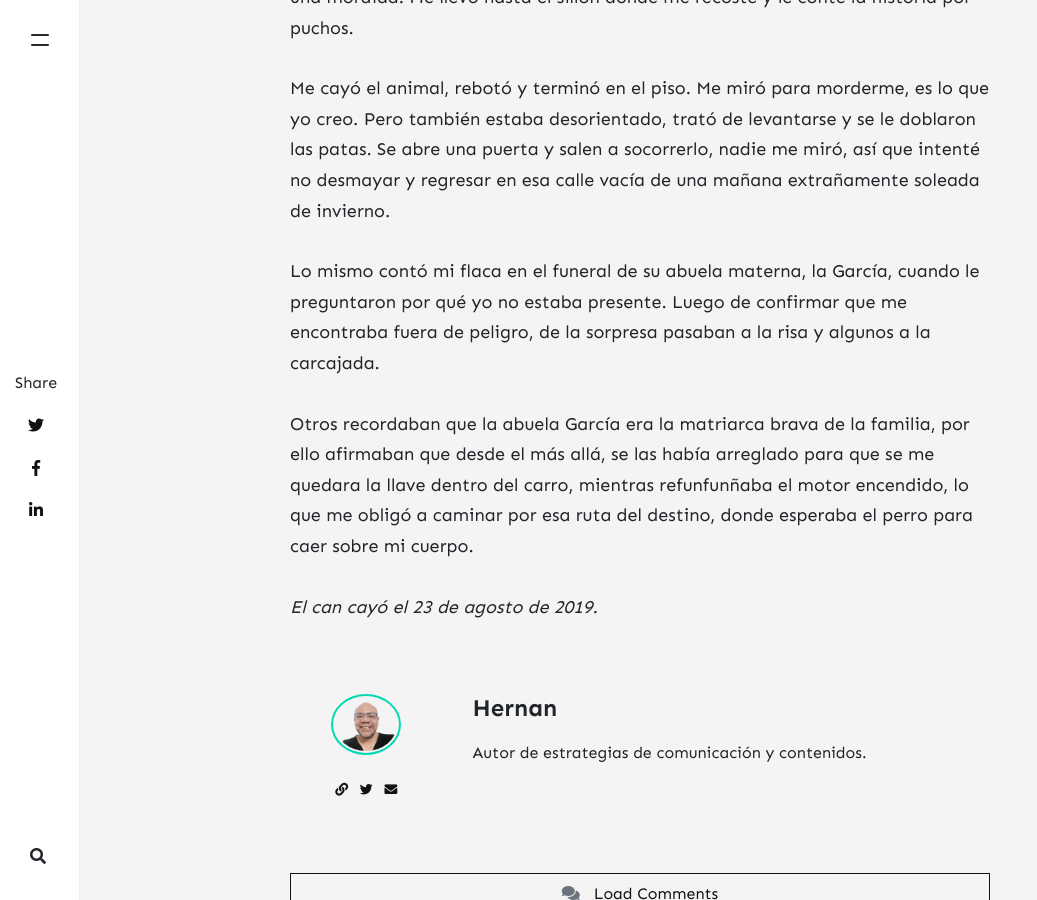
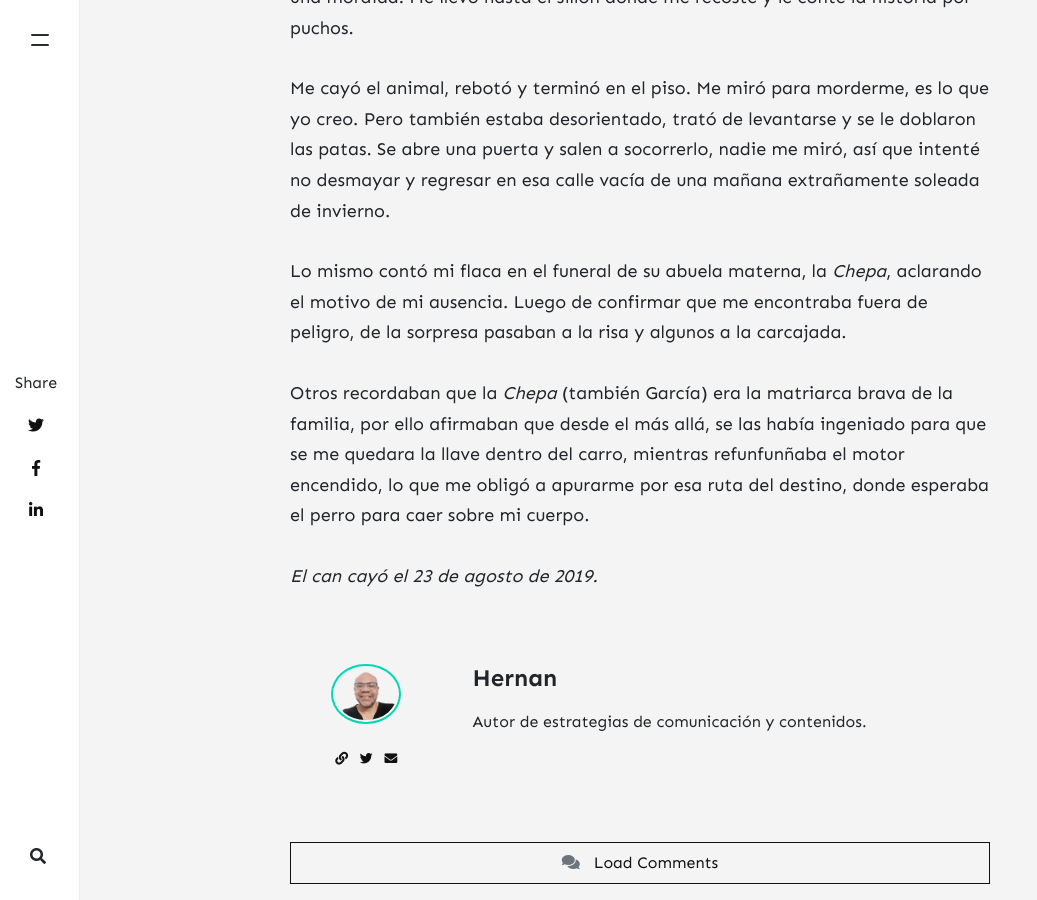
Before and after one commit to kanancho/unpardelineas, a Jekyll site: the page built from _posts/2022-02-21-me-cayo-un-perro.md, in a window 1280 px wide and 900 px high, scrolled down 1809 px. Shown: the whole window, without its empty margins (0-1037 px from the left). Built offline with Jekyll 4.4.1, drawn with Linux system fonts in a browser that asks for light colours; nearby versions of some CDN libraries; comment, search, counter and statistics services are not loaded.

Commit message:
Update 2022-02-21-me-cayo-un-perro.md

```diff
--- a/_posts/2022-02-21-me-cayo-un-perro.md
+++ b/_posts/2022-02-21-me-cayo-un-perro.md
@@ -21,8 +21,8 @@ Ella rápidamente oscultó mis piernas y luego otras partes de mi cuerpo buscand
 
 Me cayó el animal, rebotó y terminó en el piso. Me miró para morderme, es lo que yo creo. Pero también estaba desorientado, trató de levantarse y se le doblaron las patas. Se abre una puerta y salen a socorrerlo, nadie me miró, así que intenté no desmayar y regresar en esa calle vacía de una mañana extrañamente soleada de invierno.
 
-Lo mismo contó mi flaca en el funeral de su abuela materna, la García, cuando le preguntaron por qué yo no estaba presente. Luego de confirmar que me encontraba fuera de peligro, de la sorpresa pasaban a la risa y algunos a la carcajada.
+Lo mismo contó mi flaca en el funeral de su abuela materna, la _Chepa_, aclarando el motivo de mi ausencia. Luego de confirmar que me encontraba fuera de peligro, de la sorpresa pasaban a la risa y algunos a la carcajada.
 
-Otros recordaban que la abuela García era la matriarca brava de la familia, por ello afirmaban que desde el más allá, se las había arreglado para que se me quedara la llave dentro del carro, mientras refunfunñaba el motor encendido, lo que me obligó a caminar por esa ruta del destino, donde esperaba el perro para caer sobre mi cuerpo.
+Otros recordaban que la _Chepa_ (también García) era la matriarca brava de la familia, por ello afirmaban que desde el más allá, se las había ingeniado para que se me quedara la llave dentro del carro, mientras refunfunñaba el motor encendido, lo que me obligó a apurarme por esa ruta del destino, donde esperaba el perro para caer sobre mi cuerpo.
 
 *El can cayó el 23 de agosto de 2019.*
```
